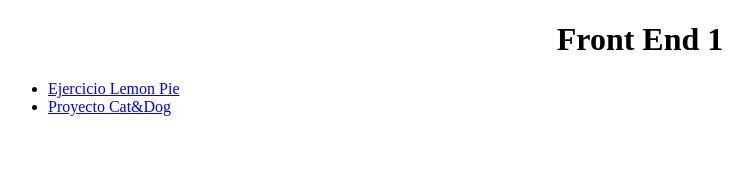
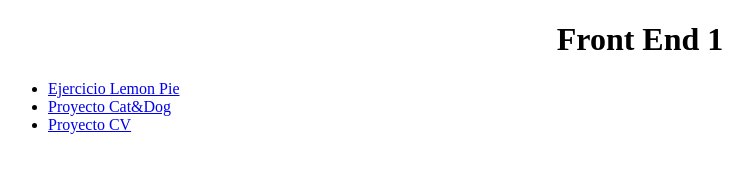
Before and after one commit to juanmalescano/FrontEnd1, a plain HTML site: page index.html in a window 1280 px wide. Shown: the whole page, without its empty margins (0-753 px from the left). Drawn offline with Linux system fonts and the light colour scheme.

Commit message:
agrego indice

```diff
--- a/index.html
+++ b/index.html
@@ -16,7 +16,9 @@
         <li>
             <a href="./ProyectoCat&Dog/index.html">Proyecto Cat&Dog</a>
         </li>
-
+        <li>
+            <a href="./ProyectoCV/index.html">Proyecto CV</a>
+        </li>
     </ul>
 </body>
 </html>
```
